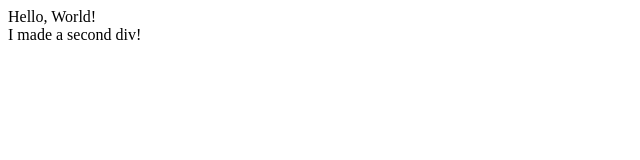
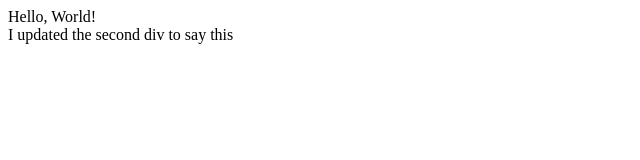
Before and after one commit to paultatulea/hello-world, a plain HTML site: page index.html in a window 1280 px wide. Shown: the full height of the page, 0-640 px from the left. Drawn offline with Linux system fonts and the light colour scheme.

Commit message:
I made an update to second div

```diff
--- a/index.html
+++ b/index.html
@@ -1,6 +1,6 @@
 <html>
     <body>
         <div>Hello, World!</div>
-        <div>I made a second div!</div>
+        <div>I updated the second div to say this</div>
     </body>
 </html>
```
